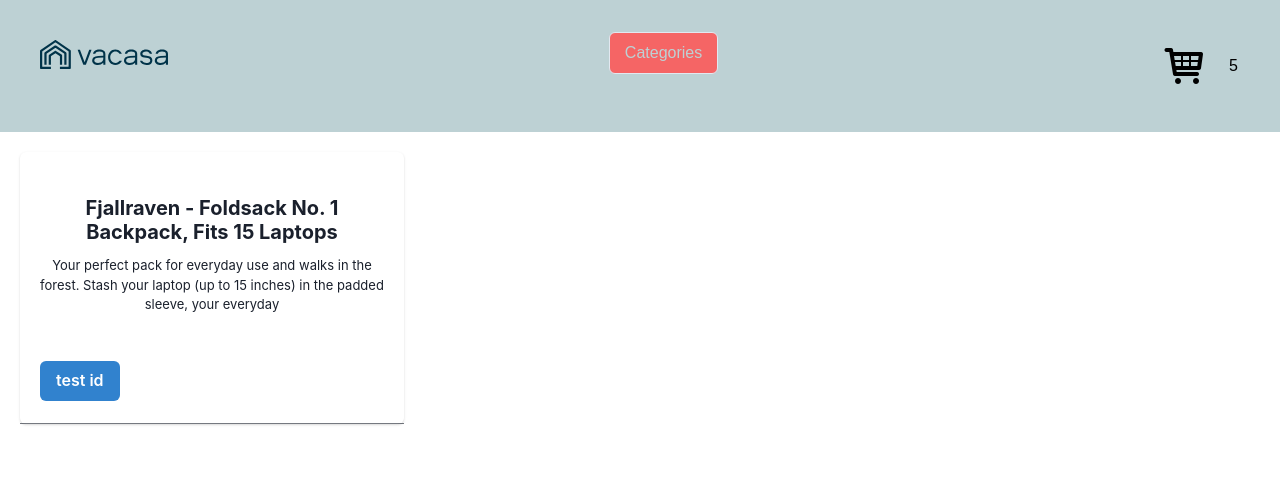
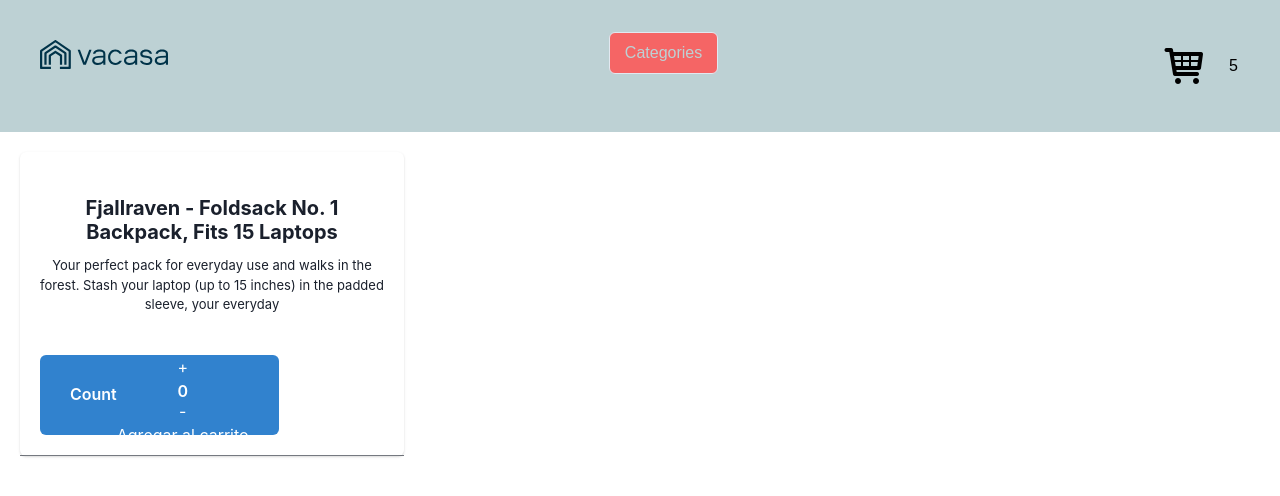
Before and after one commit to Lakril/PreEntrega1Rico, a React (Vite) app: page /item/1 in a window 1280 px wide. Shown: the top 496 px of the page. Built offline with nearby package versions, Linux system fonts and the light colour scheme.

Commit message:
feat: updated counter button

```diff
--- a/src/App.jsx
+++ b/src/App.jsx
@@ -20,9 +20,6 @@
         <Routes>
 
 
-          {/* <Route exact path='/items'/> */}
-
-
           {/* <ItemListContainer greeting={greeting} /> */}
           <Route exact path="/" element={<Home />} />
           <Route exact path='/about' element={<About />} />
--- a/src/components/Home.jsx
+++ b/src/components/Home.jsx
@@ -1,5 +1,5 @@
 
-import {data} from '../data/fakestoreapi_com.js'
+import { data } from '../data/fakestoreapi_com.js'
 import ItemList from './ItemList';
 
 const Home = () => {
--- a/src/components/Item.jsx
+++ b/src/components/Item.jsx
@@ -3,8 +3,7 @@
 
 
 // eslint-disable-next-line react/prop-types
-const Item = ({ title, price, category, image, description, id }) => {
-
+const Item = ({ title, price, category, image, id }) => {
     return (
         <Card maxW='sm'>
             <CardBody>
@@ -15,9 +14,6 @@
                 />
                 <Stack mt='6' spacing='3'>
                     <Heading size='md'>{title}</Heading>
-                    <Text fontSize='small'>
-                        {description}
-                    </Text>
                     <Text color='blue.600' fontSize='2xl'>
                         $ {price}
                     </Text>
@@ -30,7 +26,7 @@
                 <ButtonGroup spacing='2'>
                     <Link to={`/item/${id}`}>
                         <Button variant='solid' colorScheme='blue'>
-                            Details 12
+                            Details
                         </Button>
                     </Link>
                 </ButtonGroup>
--- a/src/components/ItemCount.jsx
+++ b/src/components/ItemCount.jsx
@@ -1,7 +1,10 @@
 import { useEffect, useState } from 'react'
+import styles from './ItemCount.module.css'
 
 // Hook
 const ItemCount = () => {
+
+
   const [count, setCount] = useState(0)
 
 
@@ -17,11 +20,17 @@
   return (
     <div>
       <h2>Counter</h2>
-      <button onClick={() => setCount(count + 1)}>+</button>
+      <ul className={styles.buttonWrapper}>
+        <li><button onClick={() => setCount(count + 1)}>+</button></li>
+        <p>{count}</p>
+        <li><button onClick={() => setCount(count - 1)}>-</button></li>
+        <li><button onClick={onAdd}>Agregar al carrito</button></li>
+      </ul>
+      {/* <button onClick={() => setCount(count + 1)}>+</button>
       <p>{count}</p>
       <button onClick={() => setCount(count - 1)}>-</button>
       <p></p>
-      <button onClick={onAdd}>Agregar al carrito</button>
+      <button onClick={onAdd}>Agregar al carrito</button> */}
     </div>
   )
 }
--- /dev/null
+++ b/src/components/ItemCount.module.css
@@ -0,0 +1,11 @@
+ul.buttonWrapper {
+    list-style-type: none;
+    padding: 0;
+    margin: 0;
+    width: 100%;
+}
+
+ul.buttonWrapper li {
+    text-align: center;
+    margin-bottom: 5px;
+}
--- a/src/components/ItemDetail.jsx
+++ b/src/components/ItemDetail.jsx
@@ -1,8 +1,8 @@
 
 import styles from './ItemList.module.css'
 import { Card, Stack, CardBody, CardFooter, Heading, Text, Divider, Button, ButtonGroup } from '@chakra-ui/react'
-// import ItemCount from './ItemCount';
-import { useParams, Link } from 'react-router-dom';
+import ItemCount from './ItemCount';
+import { useParams } from 'react-router-dom';
 
 
 
@@ -11,17 +11,14 @@
 
 
     const { id } = useParams()
-    // const { id } = useParams();
-
-    //const products = data
-
-    console.log(id)
+    // console.log(id)
 
 
 
+    // eslint-disable-next-line react/prop-types
     const filterProducts = products.filter((product) => product.id === Number(id))
-    console.log(filterProducts)
-    console.log(products)
+    // console.log(filterProducts)
+    // console.log(products)
 
     return (
         <div className={styles.container}>
@@ -39,11 +36,15 @@
                         </CardBody>
                         <CardFooter>
                             <ButtonGroup spacing='2'>
-                                <Link to={`/item/${p.id}`}>
+                                <Button variant='solid' colorScheme='blue' px={30} py={10} textAlign={'center'}>
+                                    Count
+                                    <ItemCount />
+                                </Button>
+                                {/* <Link to={`/item/${p.id}`}>
                                     <Button variant='solid' colorScheme='blue'>
                                         test id
                                     </Button>
-                                </Link>
+                                </Link> */}
                             </ButtonGroup>
                         </CardFooter>
                         <Divider />
--- a/src/components/ItemList.jsx
+++ b/src/components/ItemList.jsx
@@ -1,7 +1,6 @@
 import Item from './Item'
 import styles from './ItemList.module.css'
 
-// import { Container } from '@chakra-ui/react';
 
 // eslint-disable-next-line react/prop-types, no-unused-vars
 const ItemList = ({products}) => {
```
Also changed, not shown: src/components/ItemDetailContainer.jsx (+11 -16 lines), src/components/ItemListContainer.jsx (+10 -10 lines).
